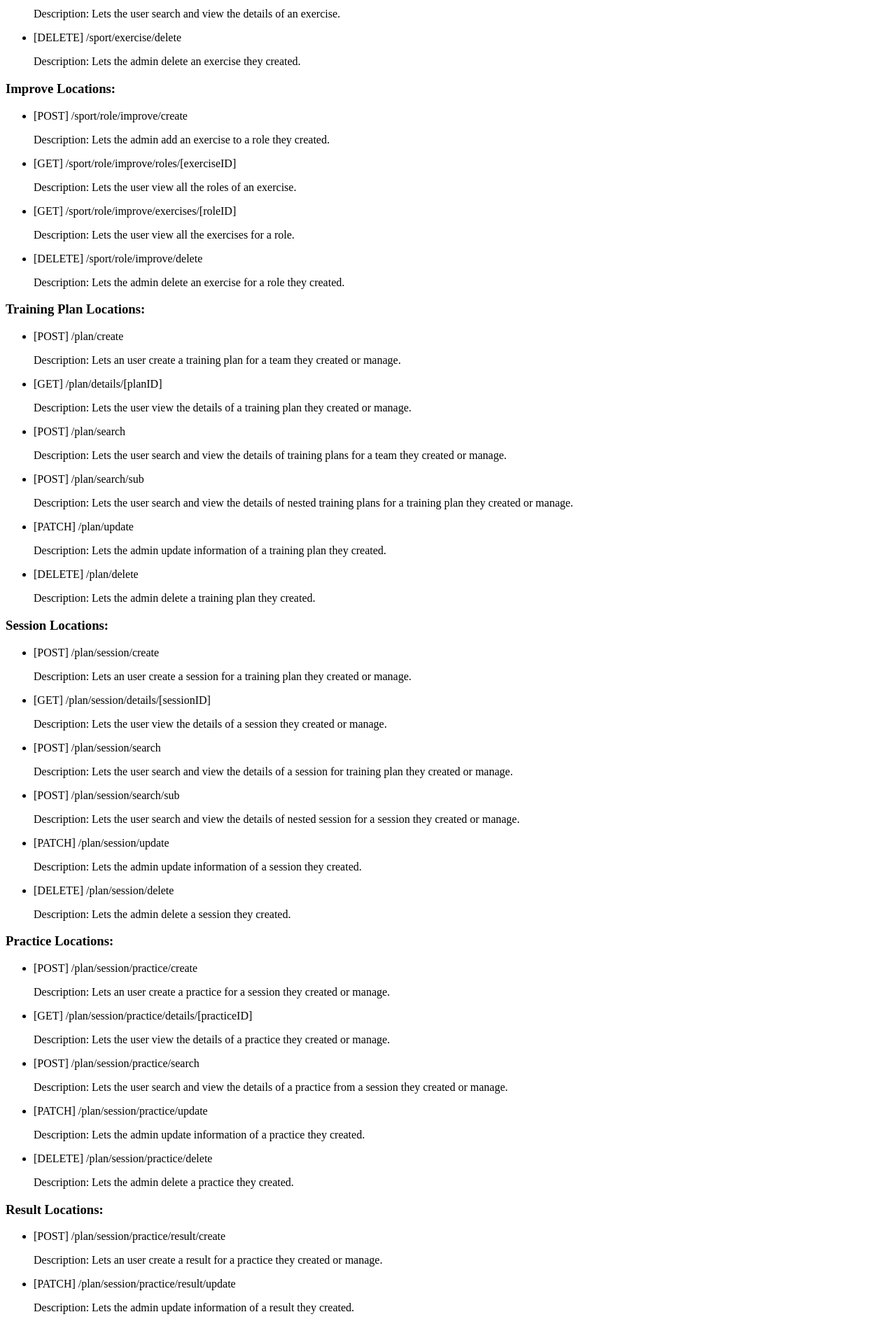
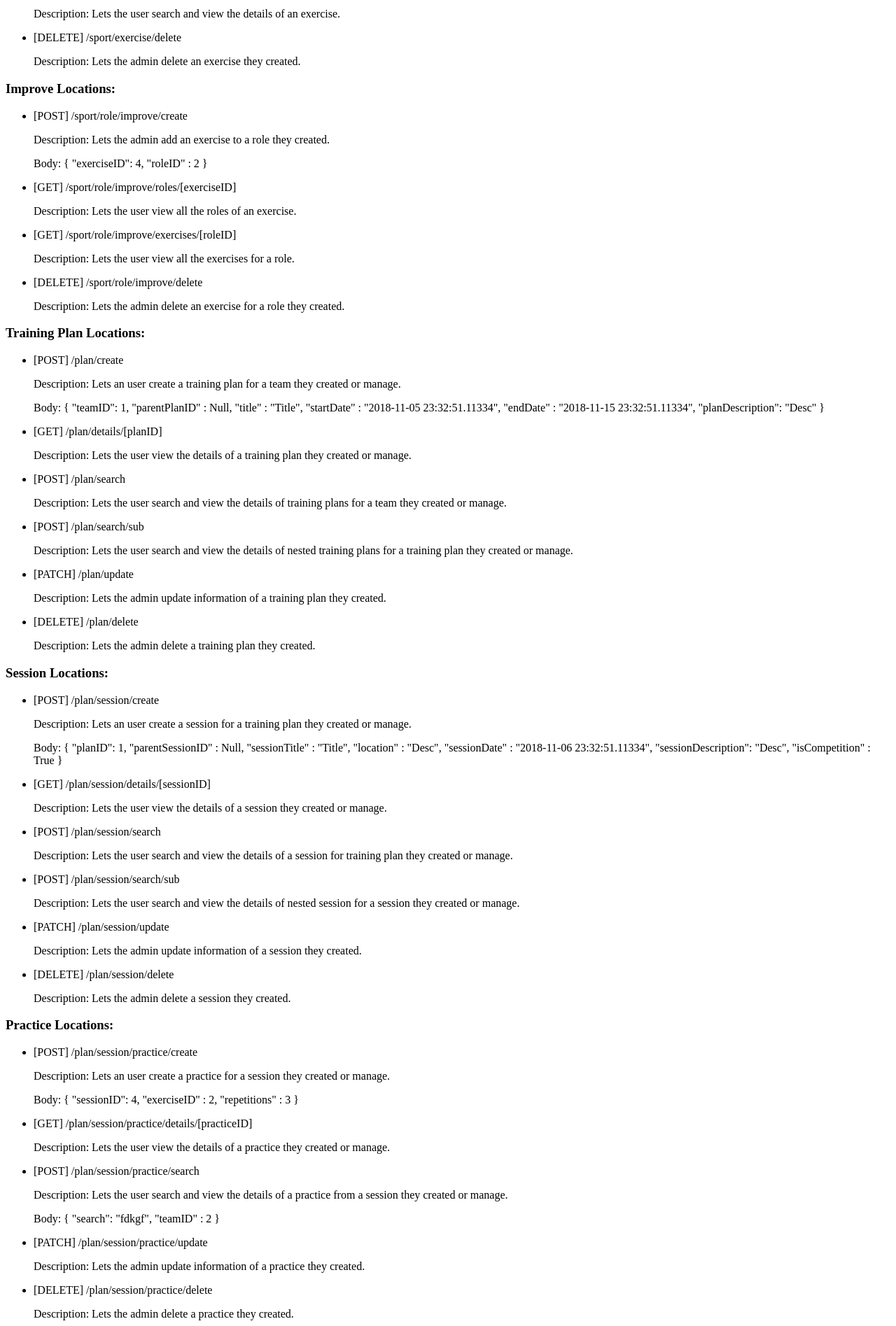
Before and after one commit to coachingappteam/coaching-backend, a Flask app: page / in a window 1280 px wide. Shown: the part 4200-6095 px from the top of the page at 70% size. Run offline with Flask 2, Linux system fonts and the light colour scheme.

```diff
--- a/src/Handler/Plan.py
+++ b/src/Handler/Plan.py
@@ -223,7 +223,7 @@ def readSessionSubSessions(headers, json):
 
 def createPractice(headers, json):
     coachID = securityDAO.getTokenOwner(headers['token'])
-    if json != 6:
+    if json != 3:
         sessionID = json['sessionID']
         exerciseID = json['exerciseID']
         repetitions = json['repetitions']
--- a/src/template/mainpage.html
+++ b/src/template/mainpage.html
@@ -148,7 +148,7 @@
         <p>Description: Lets the user an athlete they created or as a member for a team they created or manager.</p>
         <li>[GET] /coach/team/member/teams/[athleteID]</li>
         <p>Description: Lets the user view all the teams that an athlete they created is a member of.</p>
-        <li>[GET] /coach/team/support/athletes/[teamID]</li>
+        <li>[GET] /coach/team/member/athletes/[teamID]</li>
         <p>Description: Lets the user view all the athletes that are member of a team they manage or created.</p>
         <li>[DELETE] /coach/team/support/delete</li>
         <p>Description: Lets the user delete access of a coach to a team they created.</p>
@@ -223,6 +223,12 @@
     <ul>
         <li>[POST] /sport/role/improve/create</li>
         <p>Description: Lets the admin add an exercise to a role they created.</p>
+            <p> Body:
+                {
+	                "exerciseID": 4,
+                    "roleID" : 2
+                }
+            </p>
         <li>[GET] /sport/role/improve/roles/[exerciseID]</li>
         <p>Description: Lets the user view all the roles of an exercise.</p>
         <li>[GET] /sport/role/improve/exercises/[roleID]</li>
@@ -234,6 +240,16 @@
     <ul>
         <li>[POST] /plan/create</li>
         <p>Description: Lets an user create a training plan for a team they created or manage.</p>
+              <p> Body:
+                {
+	                "teamID": 1,
+                    "parentPlanID" : Null,
+                    "title" : "Title",
+                    "startDate" : "2018-11-05 23:32:51.11334",
+                    "endDate" : "2018-11-15 23:32:51.11334",
+                    "planDescription": "Desc"
+                }
+            </p>
         <li>[GET] /plan/details/[planID]</li>
         <p>Description: Lets the user view the details of a training plan they created or manage.</p>
         <li>[POST] /plan/search</li>
@@ -249,6 +265,17 @@
     <ul>
         <li>[POST] /plan/session/create</li>
         <p>Description: Lets an user create a session for a training plan they created or manage.</p>
+            <p> Body:
+                {
+	                "planID": 1,
+                    "parentSessionID" : Null,
+                    "sessionTitle" : "Title",
+                    "location" : "Desc",
+                    "sessionDate" : "2018-11-06 23:32:51.11334",
+                    "sessionDescription": "Desc",
+                    "isCompetition" : True
+                }
+            </p>
         <li>[GET] /plan/session/details/[sessionID]</li>
         <p>Description: Lets the user view the details of a session they created or manage.</p>
         <li>[POST] /plan/session/search</li>
@@ -264,10 +291,23 @@
     <ul>
         <li>[POST] /plan/session/practice/create</li>
         <p>Description: Lets an user create a practice for a session they created or manage.</p>
+            <p> Body:
+                {
+	                "sessionID": 4,
+                    "exerciseID" : 2,
+                    "repetitions" : 3
+                }
+            </p>
         <li>[GET] /plan/session/practice/details/[practiceID]</li>
         <p>Description: Lets the user view the details of a practice they created or manage.</p>
         <li>[POST] /plan/session/practice/search</li>
         <p>Description: Lets the user search and view the details of a practice from a session they created or manage.</p>
+            <p> Body:
+                {
+	                "search": "fdkgf",
+                    "teamID" : 2
+                }
+            </p>
         <li>[PATCH] /plan/session/practice/update</li>
         <p>Description: Lets the admin update information of a practice they created.</p>
         <li>[DELETE] /plan/session/practice/delete</li>
@@ -277,6 +317,16 @@
     <ul>
         <li>[POST] /plan/session/practice/result/create</li>
         <p>Description: Lets an user create a result for a practice they created or manage.</p>
+            <p> Body:
+                {
+	                "practiceID": 4,
+                    "athleteID" : 2,
+                    "unitID" : 3,
+                    "result" : 6.483748,
+                    "resultDate" : "2018-11-06 23:32:51.11334",
+                    "resultDescription" : ""
+                }
+            </p>
         <li>[PATCH] /plan/session/practice/result/update</li>
         <p>Description: Lets the admin update information of a result they created.</p>
         <li>[GET] /plan/session/practice/result/details/[practiceID]</li>
```
Also changed, not shown: src/DAO/PlanDAO.py (+7 -13 lines).
